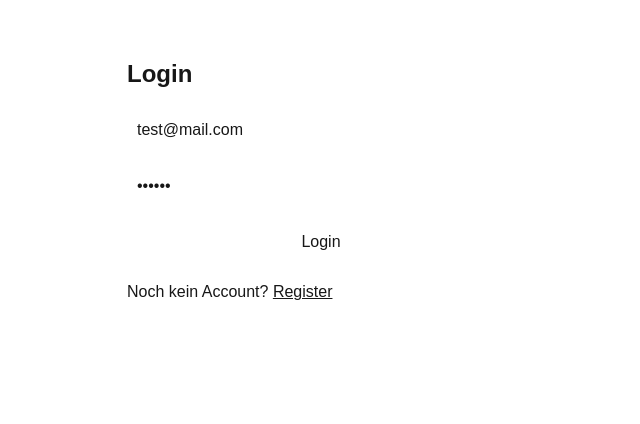
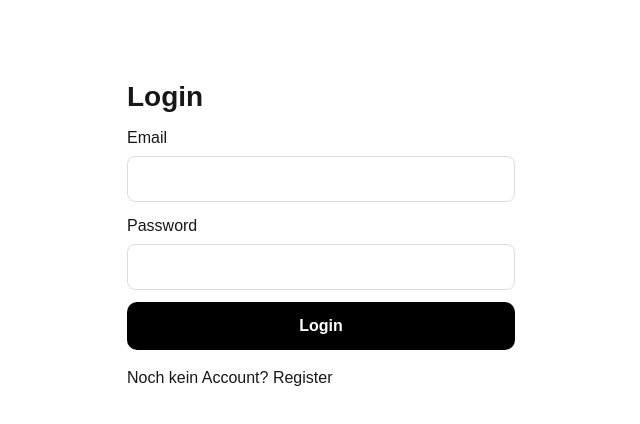
Before and after one commit to Mc-smail/Memora, a Next.js app in the folder apps/web/: page /login in a window 1280 px wide. Shown: the top 424 px of the page, without its empty margins (319-959 px from the left). Built offline with nearby package versions, Linux system fonts and the light colour scheme.

Commit message:
fix login useSearchParams with suspense

```diff
--- /dev/null
+++ b/apps/web/app/login/LoginClient.tsx
@@ -0,0 +1,10 @@
+import { Suspense } from "react";
+import LoginClient from "./LoginClient";
+
+export default function LoginPage() {
+  return (
+    <Suspense fallback={<div style={{ padding: 24 }}>Loading...</div>}>
+      <LoginClient />
+    </Suspense>
+  );
+}
--- a/apps/web/app/login/page.tsx
+++ b/apps/web/app/login/page.tsx
@@ -1,18 +1,24 @@
 "use client";
 
-import { useState } from "react";
+import Link from "next/link";
 import { useRouter, useSearchParams } from "next/navigation";
-import { apiFetch } from "../lib/api";
+import { useState, useEffect } from "react";
+import { apiFetch } from "../lib/api"; // passt bei dir so, sonst anpassen
 
-export default function LoginPage() {
+export default function LoginClient() {
   const router = useRouter();
-  const params = useSearchParams();
-  const registered = params.get("registered") === "1";
+  const searchParams = useSearchParams();
 
-  const [email, setEmail] = useState("test@mail.com");
-  const [password, setPassword] = useState("123456");
+  const [email, setEmail] = useState("");
+  const [password, setPassword] = useState("");
+  const [loading, setLoading] = useState(false);
   const [error, setError] = useState<string | null>(null);
-  const [loading, setLoading] = useState(false);
+
+  useEffect(() => {
+    // Beispiel: /login?registered=1
+    const registered = searchParams.get("registered");
+    // wenn du hier was anzeigen willst, mach es hier
+  }, [searchParams]);
 
   async function onSubmit(e: React.FormEvent) {
     e.preventDefault();
@@ -20,7 +26,7 @@ export default function LoginPage() {
     setLoading(true);
 
     try {
-      const data = await apiFetch("/auth/login", {
+      const data = await apiFetch<{ token: string }>("/auth/login", {
         method: "POST",
         body: JSON.stringify({ email, password }),
       });
@@ -35,56 +41,58 @@ export default function LoginPage() {
   }
 
   return (
-    <main style={{ maxWidth: 420, margin: "40px auto", padding: 16 }}>
-      <h1 style={{ fontSize: 24, fontWeight: 700 }}>Login</h1>
+    <main style={{ maxWidth: 420, margin: "60px auto", padding: 16 }}>
+      <h1 style={{ fontSize: 28, fontWeight: 700, marginBottom: 8 }}>Login</h1>
 
-      {/* ✅ Registrierung erfolgreich Hinweis */}
-      {registered && (
-        <div
+      <form onSubmit={onSubmit} style={{ display: "grid", gap: 12 }}>
+        <label style={{ display: "grid", gap: 6 }}>
+          <span>Email</span>
+          <input
+            value={email}
+            onChange={(e) => setEmail(e.target.value)}
+            type="email"
+            required
+            style={{ padding: 10, border: "1px solid #ddd", borderRadius: 8 }}
+          />
+        </label>
+
+        <label style={{ display: "grid", gap: 6 }}>
+          <span>Password</span>
+          <input
+            value={password}
+            onChange={(e) => setPassword(e.target.value)}
+            type="password"
+            required
+            style={{ padding: 10, border: "1px solid #ddd", borderRadius: 8 }}
+          />
+        </label>
+
+        {error && (
+          <div style={{ background: "#ffe5e5", border: "1px solid #ffb3b3", padding: 10, borderRadius: 8 }}>
+            {error}
+          </div>
+        )}
+
+        <button
+          type="submit"
+          disabled={loading}
           style={{
-            background: "#e8fff1",
-            border: "1px solid #a7f3c6",
-            padding: 10,
-            borderRadius: 8,
-            marginTop: 12,
+            padding: 12,
+            borderRadius: 10,
+            border: "none",
+            background: "black",
+            color: "white",
+            cursor: loading ? "not-allowed" : "pointer",
+            opacity: loading ? 0.7 : 1,
+            fontWeight: 600,
           }}
         >
-          ✅ Registrierung erfolgreich! Bitte jetzt einloggen.
-        </div>
-      )}
-
-      <form
-        onSubmit={onSubmit}
-        style={{ marginTop: 16, display: "grid", gap: 12 }}
-      >
-        <input
-          placeholder="Email"
-          value={email}
-          onChange={(e) => setEmail(e.target.value)}
-          style={{ padding: 10 }}
-        />
-        <input
-          placeholder="Password"
-          type="password"
-          value={password}
-          onChange={(e) => setPassword(e.target.value)}
-          style={{ padding: 10 }}
-        />
-        <button disabled={loading} style={{ padding: 10 }}>
-          {loading ? "..." : "Login"}
+          {loading ? "Logging in..." : "Login"}
         </button>
       </form>
 
-      {error && (
-        <p style={{ marginTop: 12, color: "crimson" }}>{error}</p>
-      )}
-
-      {/* ✅ Link zur Register-Seite */}
       <p style={{ marginTop: 16 }}>
-        Noch kein Account?{" "}
-        <a href="/register" style={{ textDecoration: "underline" }}>
-          Register
-        </a>
+        Noch kein Account? <Link href="/register">Register</Link>
       </p>
     </main>
   );
```
